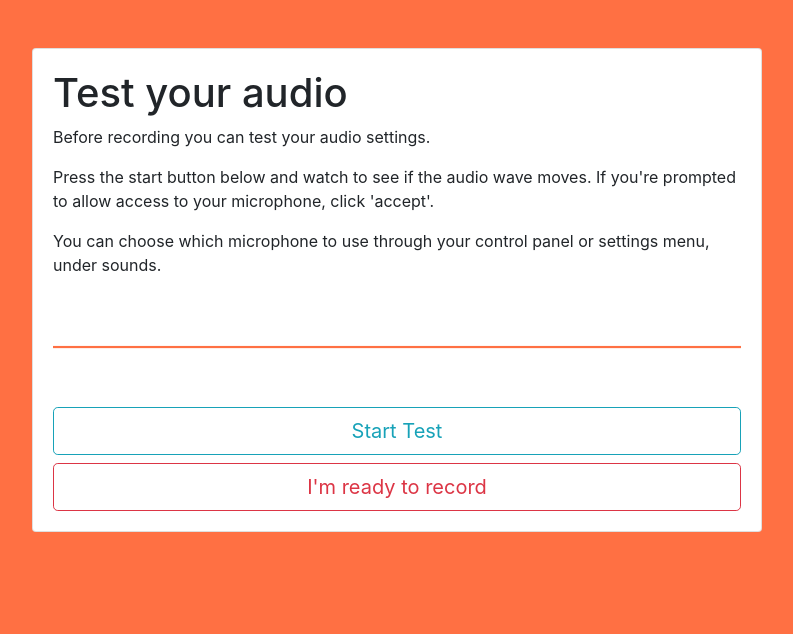
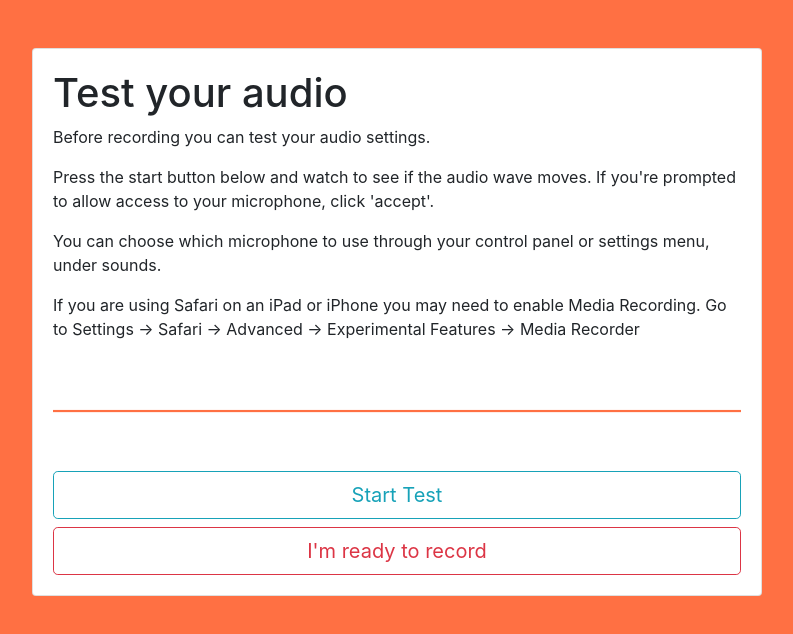
Before and after one commit to rory-wilson/virtual-choir-uploader, a React (Create React App) app: page /test in a window 1280 px wide. Shown: the top 634 px of the page, without its empty margins (243-1036 px from the left). Built offline with nearby package versions, Linux system fonts and the light colour scheme; no server answers.

Commit message:
Added IOS message@

```diff
--- a/src/views/Test.js
+++ b/src/views/Test.js
@@ -13,6 +13,8 @@ export default ({ onClick }) => {
         to allow access to your microphone, click 'accept'.
     </p>
         <p>You can choose which microphone to use through your control panel or settings menu, under sounds.</p>
+        <p>If you are using Safari on an iPad or iPhone you may need to enable Media Recording.
+            Go to Settings -> Safari -> Advanced -> Experimental Features -> Media Recorder</p>
         <ReactMic
             record={recording}
             visualSetting="sinewave"
```
